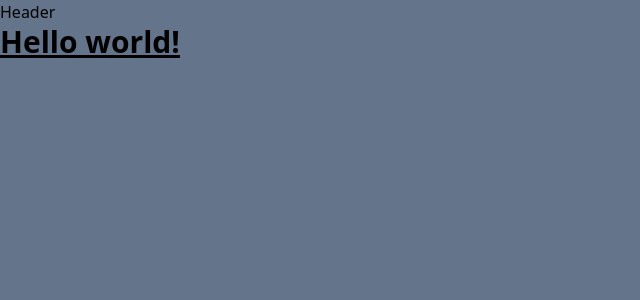
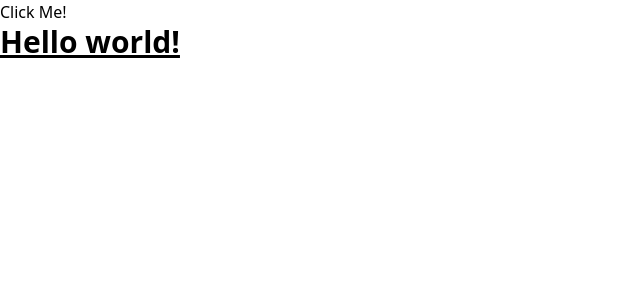
Before and after one commit to duclongdev/space-movie-web-app, a React (Create React App) app: page / in a window 1280 px wide. Shown: the top 300 px of the page, without its empty margins (0-640 px from the left). Built offline with nearby package versions, Linux system fonts and the light colour scheme.

Commit message:
add dark mode

```diff
--- a/src/components/Header/index.js
+++ b/src/components/Header/index.js
@@ -1,9 +1,17 @@
 import React from 'react'
+import useDarkMode from '../../hooks/useDarkMode';
 
 const Header = () => {
+  const [isDarkMode, toggleDarkMode] = useDarkMode();
+  const test =()=>{
+    toggleDarkMode(!isDarkMode);
+  }
   return (
-    <div>Header</div>
-  )
+    <div>
+
+      <button type="button" onClick={test} >Click Me!</button>
+    </div>
+  );
 }
 
 export default Header
--- a/src/global/styles/index.css
+++ b/src/global/styles/index.css
@@ -1,6 +1,6 @@
 @tailwind base;
 @layer base {
   body{
-    @apply bg-slate-500
+    @apply dark:bg-black bg-white
   }
 }
--- /dev/null
+++ b/src/hooks/useDarkMode/index.js
@@ -0,0 +1,21 @@
+import { useEffect, useState } from "react";
+
+const useDarkMode = () => {
+  const [isDarkMode, setDarkMode] = useState(
+    () => localStorage.theme === "dark"
+  );
+  const toggleDarkMode = () => {
+    setDarkMode(!isDarkMode);
+  };
+  useEffect(() => {
+    const html = window.document.documentElement;
+    const prev = isDarkMode ? "light" : "dark";
+    html.classList.remove(prev);
+    const next = isDarkMode ? "dark" : "light";
+    html.classList.add(next);
+    localStorage.setItem("theme", next);
+  }, [isDarkMode]);
+  return [isDarkMode, toggleDarkMode];
+};
+
+export default useDarkMode;
--- a/tailwind.config.js
+++ b/tailwind.config.js
@@ -1,6 +1,7 @@
 /** @type {import('tailwindcss').Config} */
 module.exports = {
   content: ["./src/**/*.{html,js}"],
+  darkMode: 'class',
   theme: {
     extend: {},
   },
```
